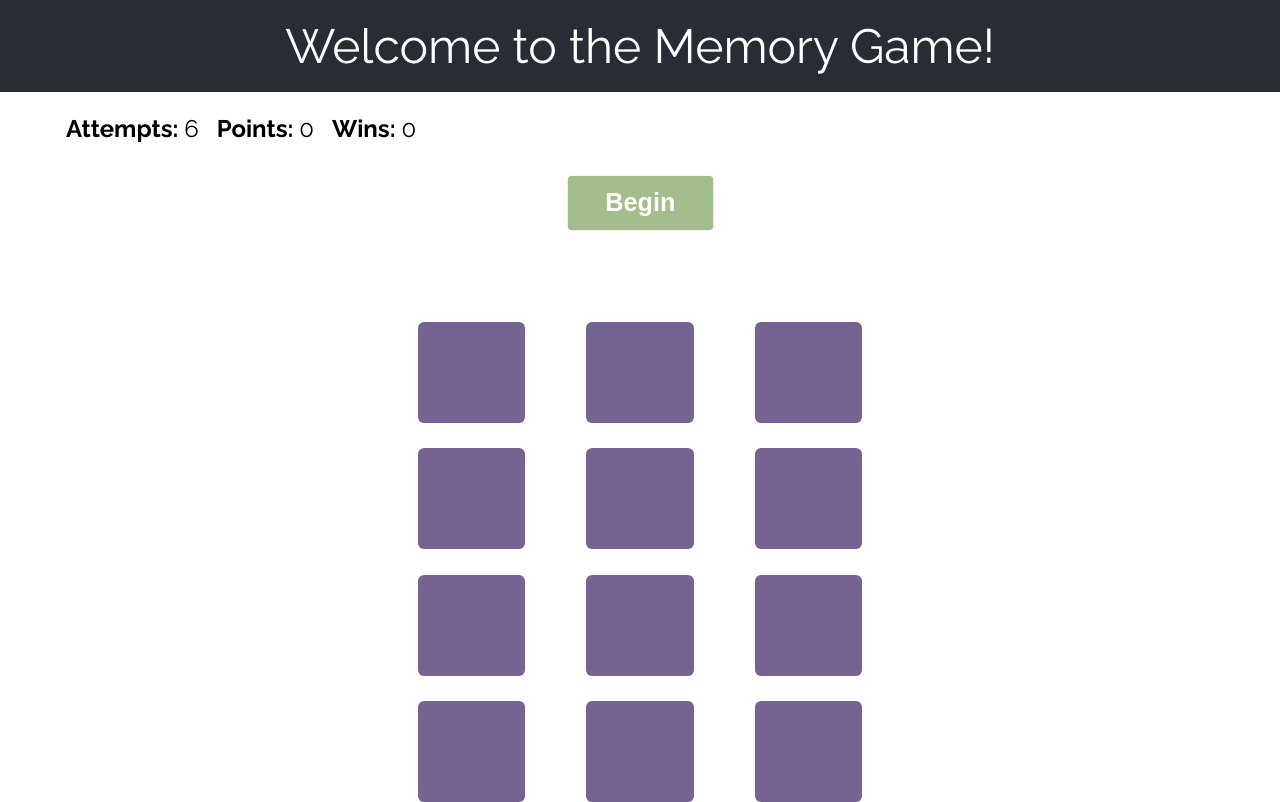
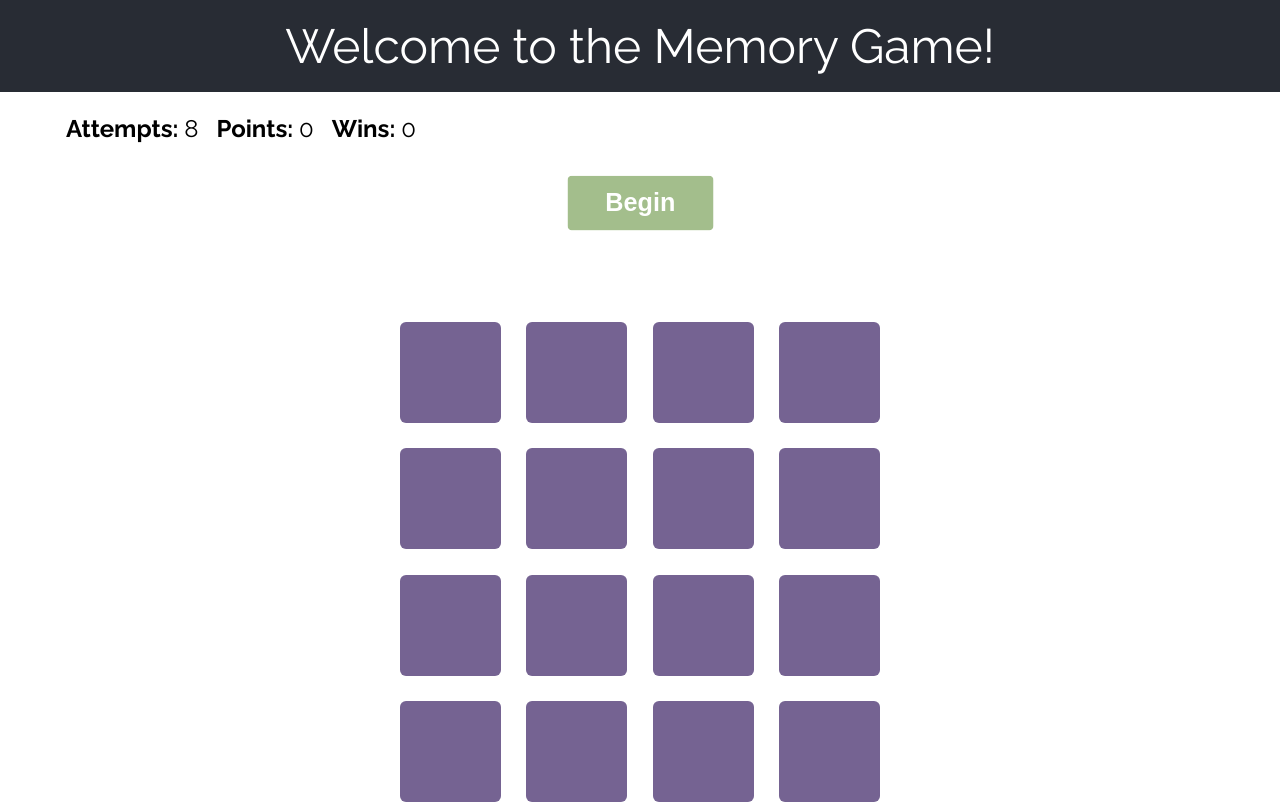
Before and after one commit to MagerlinC/memory-game, a React (Create React App) app: page / in a window 1280 px wide. Built offline with nearby package versions, Linux system fonts and the light colour scheme.

Commit message:
Grid size keeps tiles quadratic even if uneven number of rows/cols

```diff
--- a/src/App.tsx
+++ b/src/App.tsx
@@ -3,8 +3,8 @@ import "./App.scss";
 import Board from "./components/board/board";
 
 function App() {
-  // Number of differnt icon pairs
-  const numPairs = 6;
+  // Number of different icon pairs
+  const numPairs = 8;
   return (
     <div className="App">
       <header className="App-header">
--- a/src/components/board/board.scss
+++ b/src/components/board/board.scss
@@ -42,17 +42,8 @@
   }
   .board-tiles {
     align-self: center;
-    width: 100%;
     display: grid;
     grid-gap: 2vw;
     justify-items: center;
-    height: 60vh;
-    width: 60vh;
-  }
-  @media (max-width: 800px) {
-    .board-tiles {
-      height: 80vw;
-      width: 80vw;
-    }
   }
 }
--- a/src/components/board/board.tsx
+++ b/src/components/board/board.tsx
@@ -3,7 +3,7 @@ import "./board.scss";
 import Tile from "../tile/tile";
 import TimerBar from "../timer-bar/timer-bar";
 import Toaster from "../toaster/toaster";
-import { shuffle, TILE_ICONS } from "../../util";
+import { getClosestDivisors, shuffle, TILE_ICONS } from "../../util";
 
 type BoardProps = {
   boardSize: number;
@@ -155,8 +155,21 @@ function Board({ boardSize }: BoardProps) {
     }, WRONG_SELECTION_VIEW_DURATION);
   };
 
-  // Dynamic amount of cols based on board size
-  const gridColString = "1fr ".repeat(Math.round(boardSize / 2));
+  // Get closest divisors of boardsize (ie 12 = 3 x 4)
+  const divisors = getClosestDivisors(boardSize * 2);
+
+  // Prefer wider layouts (ie 4 x 3 over 4 x 3)
+  const gridColString = "1fr ".repeat(
+    Math.round(Math.max(divisors.a, divisors.b))
+  );
+
+  const isMobile = window.innerWidth <= 800;
+
+  // 80vw for mobile, 60vh for desktop
+  const boardBaseSize = isMobile ? 80 : 60;
+
+  const widthFactor =
+    Math.max(divisors.a, divisors.b) / Math.min(divisors.a, divisors.b);
 
   return (
     <div className="board">
@@ -213,7 +226,11 @@ function Board({ boardSize }: BoardProps) {
       </div>
 
       <div
-        style={{ gridTemplateColumns: gridColString }}
+        style={{
+          gridTemplateColumns: gridColString,
+          width: boardBaseSize * widthFactor + (isMobile ? "vw" : "vh"),
+          height: boardBaseSize + (isMobile ? "vw" : "vh"),
+        }}
         className={"board-tiles"}
       >
         {tileIndexes.map((index) => (
--- a/src/components/tile/tile.scss
+++ b/src/components/tile/tile.scss
@@ -8,7 +8,7 @@
   overflow: hidden;
   cursor: pointer;
   border-radius: 6px;
-  width: 75%;
+  width: 100%;
   min-height: 100%;
   transition: all 0.1s ease-in;
   &:hover {
--- a/src/util.tsx
+++ b/src/util.tsx
@@ -40,3 +40,28 @@ export const shuffle = (array: Array<any>) => {
 
   return array;
 };
+// Get the two closest divisors of a given number.
+// For example, given 12, return 3 and 4.
+export const getClosestDivisors = (num: number): { a: number; b: number } => {
+  let lo = 1;
+  let hi = num;
+  let divA = NaN;
+  let divB = NaN;
+  while (hi >= lo) {
+    const product = lo * hi;
+    if (product === num) {
+      divA = lo;
+      divB = hi;
+      // When we hit a match, try next from hi and down
+      hi--;
+    } else if (product > num) {
+      // Too big, reduce hi
+      hi--;
+    } else {
+      // Too small, raise lo
+      lo++;
+    }
+  }
+  console.log(num, divA, divB);
+  return { a: divA, b: divB };
+};
```
